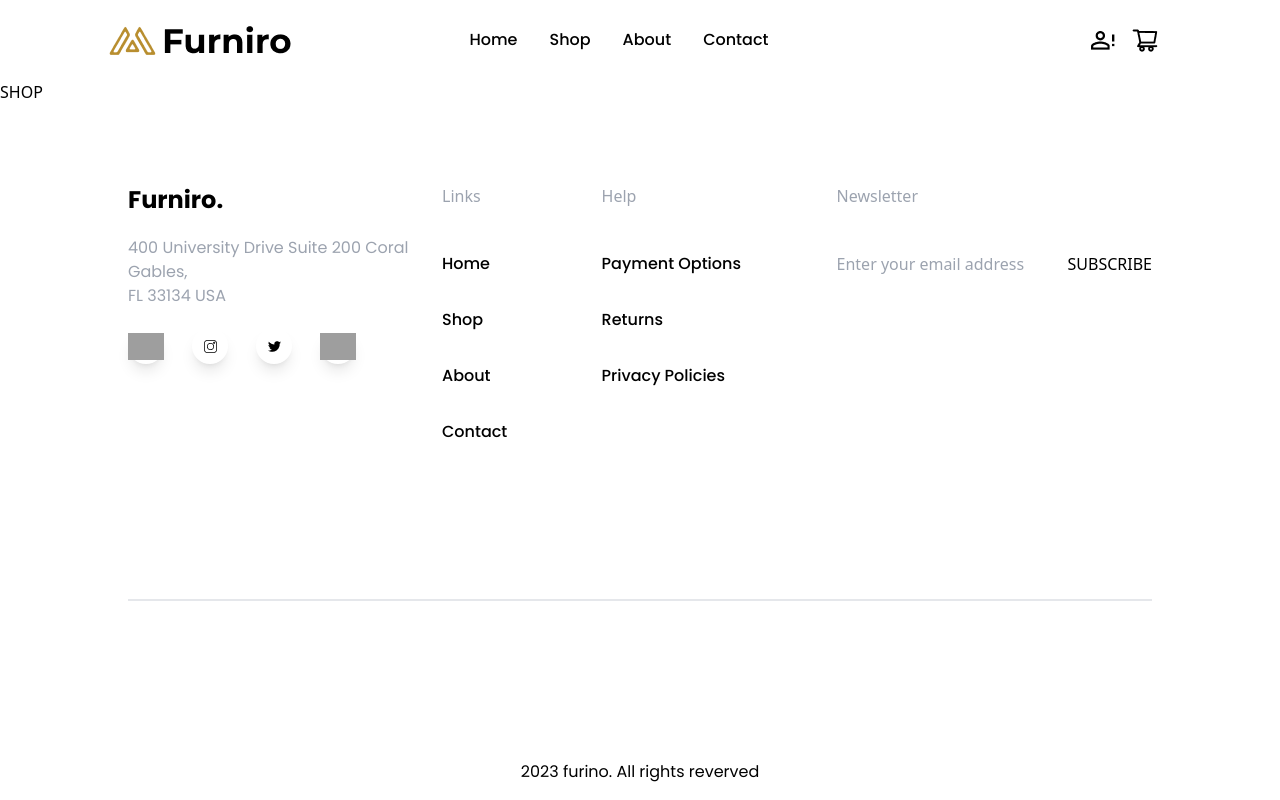
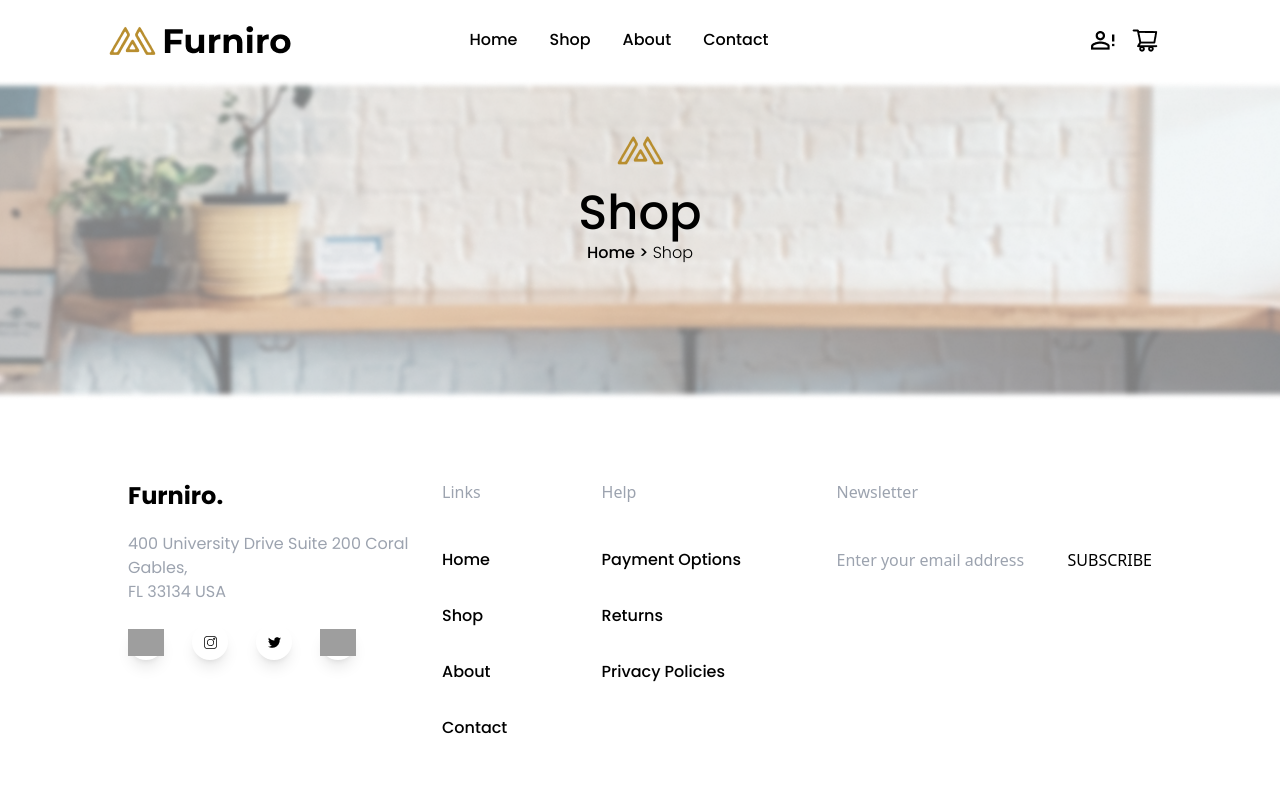
Before and after one commit to GeovanePicolotto/Desafio-3, a React (Vite) app: page /shop in a window 1280 px wide. Shown: the top 800 px of the page. Built offline with nearby package versions, Linux system fonts and the light colour scheme; grey boxes are pictures that could not be loaded.

Commit message:
feat: adding banner

```diff
--- /dev/null
+++ b/src/components/Banner.tsx
@@ -0,0 +1,18 @@
+import backgroundImage from '/src/imgs/bannerBackground.png'
+
+interface BannerProps{
+    page:string
+}
+
+const Banner: React.FC<BannerProps> = ({page}) => {
+    const seta = '>'
+  return (
+    <div style={{backgroundImage: `url(${backgroundImage})`, backgroundSize: 'cover', backgroundPosition: 'center', fontFamily:'Poppins, sans-serif'}} className="h-[40vh] flex flex-col  items-center">
+            <img src="/src/imgs/bannerIcon.png" alt="" className='h-[77px] w-[77px] mt-8' />
+            <h1 className='text-5xl font-medium'>{page}</h1>
+            <p className='text-base font-medium mt-1'>Home {seta} <span className='font-light'>{page}</span></p>
+    </div>
+  )
+}
+
+export default Banner
--- a/src/components/Colecao.tsx
+++ b/src/components/Colecao.tsx
@@ -1,6 +1,6 @@
 const Colecao = () => {
   return (
-    <div className="flex justify-center">
+    <div className="hidden md:flex md:justify-center">
         <img src="/src/imgs/coleção.png" alt="" />
     </div>
   )
--- /dev/null
+++ b/src/components/ShopProducts.tsx
@@ -0,0 +1,9 @@
+
+
+const ShopProducts = () => {
+  return (
+    <div>ShopProducts</div>
+  )
+}
+
+export default ShopProducts
--- a/src/pages/Contact.tsx
+++ b/src/pages/Contact.tsx
@@ -1,3 +1,4 @@
+import Banner from "../components/Banner"
 import Footer from "../components/Footer"
 import Header from "../components/Header"
 
@@ -5,7 +6,7 @@ const Contact = () => {
   return (
     <div>
       <Header/>
-      <h1>CONTACT</h1>
+      <Banner page="Contact"/>
       <Footer/>
     </div>
   )
--- a/src/pages/Shop.tsx
+++ b/src/pages/Shop.tsx
@@ -1,3 +1,4 @@
+import Banner from "../components/Banner"
 import Footer from "../components/Footer"
 import Header from "../components/Header"
 
@@ -5,7 +6,7 @@ const Shop = () => {
   return (
     <div>
       <Header/>
-      <h1>SHOP</h1>
+      <Banner page="Shop"/>
       <Footer/>
     </div>
   )
```
Also changed, not shown: src/imgs/bannerBackground.png (added), src/imgs/bannerIcon.png (added).
